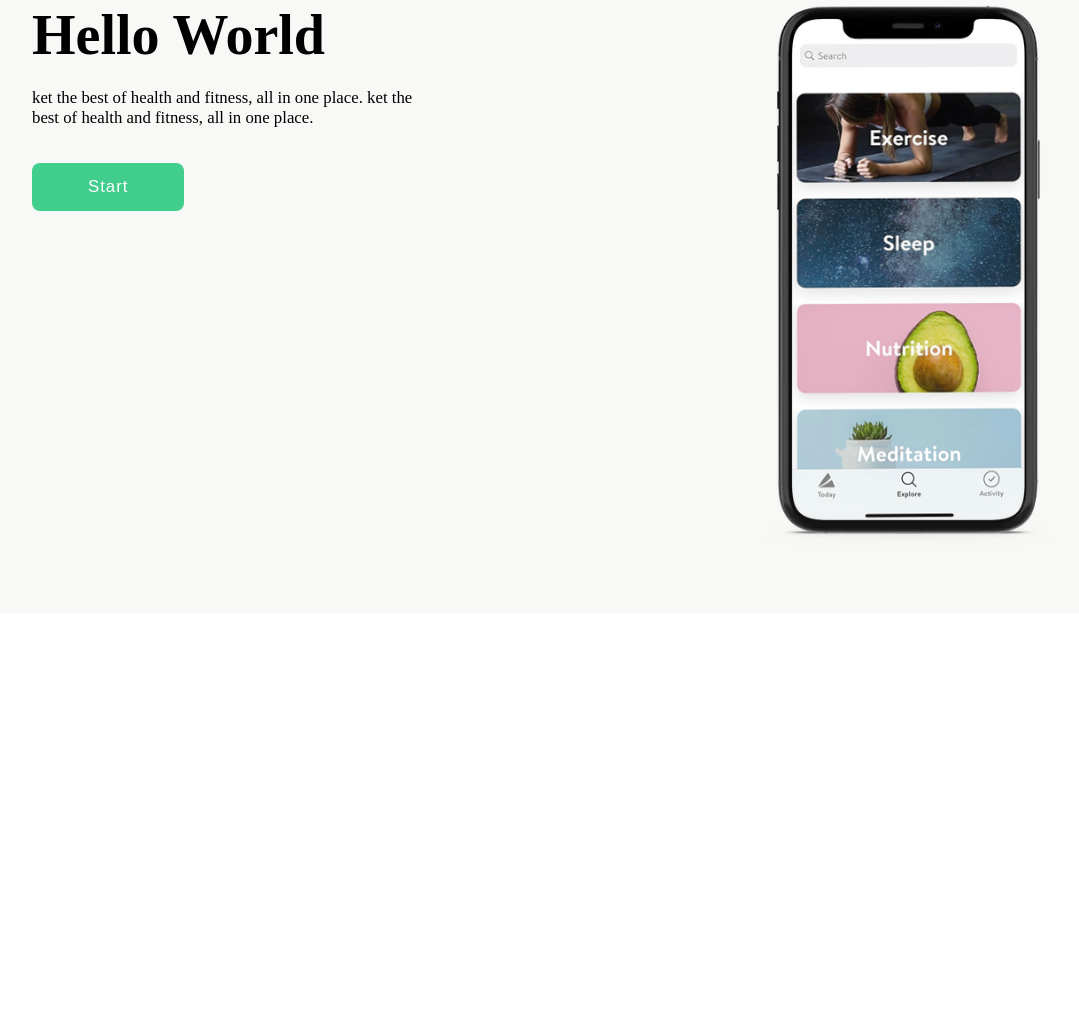
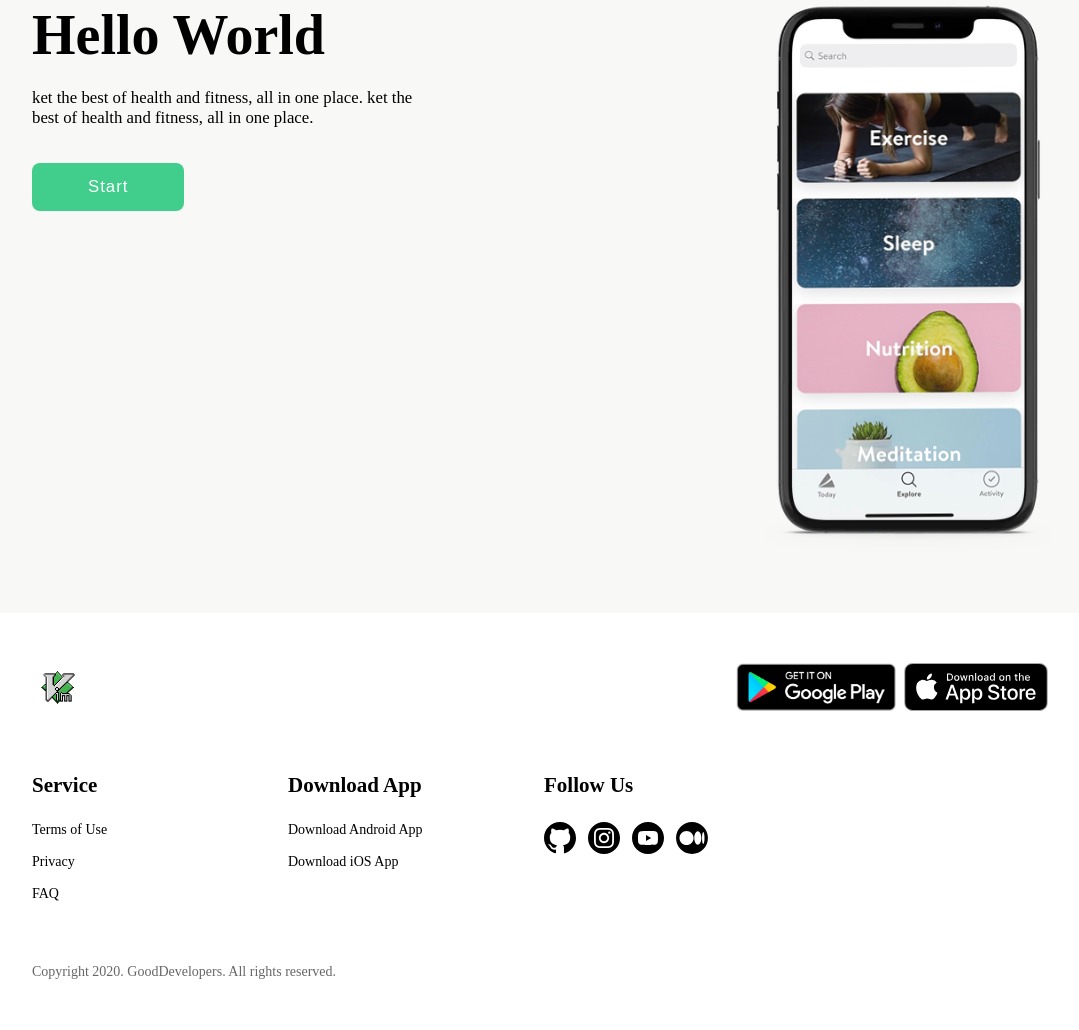
Before and after one commit to Good-Developers/vim-note, a plain HTML site: page index.html in a window 1280 px wide. Shown: the part 1629-2659 px from the top of the page, without its empty margins (96-1175 px from the left). Before the commit the page ends 2242 px from the top, so only its background shows below. Drawn offline with Linux system fonts and the light colour scheme.

Commit message:
푸터 추가

```diff
--- a/css/main.css
+++ b/css/main.css
@@ -17,6 +17,17 @@ h5,
 h6,
 p {
   margin: 0;
+}
+
+a {
+  color: inherit;
+  text-decoration: none;
+}
+
+ul,
+li {
+  padding: 0;
+  list-style: none;
 }
 
 /* Container */
@@ -128,6 +139,77 @@ p {
   font-size: 1.2rem;
 }
 
+/* Footer */
+
+/* section-01 */
+.footer .footer-section-01 {
+  padding-top: 50px;
+}
+
+.footer .footer-brand {
+  display: flex;
+  justify-content: space-between;
+}
+
+.footer-brand .footer-logo img {
+  width: 50px;
+  height: 50px;
+}
+
+.footer-brand .footer-appstore {
+  display: flex;
+}
+
+.footer-appstore img {
+  width: 160px;
+  height: 48px;
+}
+
+/* section-02 */
+.footer .footer-section-02 {
+  padding: 40px 0;
+}
+
+.footer-navigation {
+  display: flex;
+}
+
+.footer-navigation .footer-nav {
+  flex: 1;
+}
+
+.footer-nav h4 {
+  margin: 16px 0;
+  font-size: 1.5rem;
+}
+
+.footer-nav li {
+  padding: 8px 0;
+}
+
+.footer-nav .footer-social-nav {
+  display: flex;
+}
+
+.footer-nav .footer-social-nav img {
+  width: 32px;
+  height: 32px;
+  margin-right: 12px;
+}
+
+/* section 03 */
+.footer .footer-section-03 {
+  padding-bottom: 50px;
+}
+
+.footer-copyright {
+  display: flex;
+}
+
+.footer-copyright p {
+  color: #676767;
+}
+
 /* Button */
 
 .btn {
--- a/index.html
+++ b/index.html
@@ -63,8 +63,76 @@
       </div>
     </section>
 
-    <footer>
-      <!-- TODO: Footer -->
+    <footer class="footer">
+      <div class="container">
+        <section class="footer-section-01">
+          <div class="footer-brand">
+            <div class="footer-logo">
+              <a href="#"><img src="./img/logo.png" /></a>
+            </div>
+
+            <div class="footer-appstore">
+              <a href="#">
+                <img src="./img/appstore/android.png" />
+              </a>
+              <a href="#">
+                <img src="./img/appstore/ios.svg" />
+              </a>
+            </div>
+          </div>
+        </section>
+
+        <section class="footer-section-02">
+          <div class="footer-navigation">
+            <div class="footer-nav">
+              <h4 class="footer-nav__title">Service</h4>
+              <ul class="footer-service-nav">
+                <li><a href="#">Terms of Use</a></li>
+                <li><a href="#">Privacy</a></li>
+                <li><a href="#">FAQ</a></li>
+              </ul>
+            </div>
+
+            <div class="footer-nav">
+              <h4 class="footer-nav__title">Download App</h4>
+              <ul class="footer-download-nav">
+                <li>
+                  <a href="#">Download Android App</a>
+                </li>
+                <li>
+                  <a href="#">Download iOS App</a>
+                </li>
+              </ul>
+            </div>
+
+            <div class="footer-nav">
+              <h4 class="footer-nav__title">Follow Us</h4>
+              <ul class="footer-social-nav">
+                <li>
+                  <a href="#"><img src="./img/social/github.svg" /></a>
+                </li>
+                <li>
+                  <a href="#"><img src="./img/social/instagram.svg" /></a>
+                </li>
+                <li>
+                  <a href="#"><img src="./img/social/youtube.svg" /></a>
+                </li>
+                <li>
+                  <a href="#"><img src="./img/social/medium.svg" /></a>
+                </li>
+              </ul>
+            </div>
+
+            <div class="footer-nav"><!-- placeholder --></div>
+          </div>
+        </section>
+
+        <section class="footer-section-03">
+          <div class="footer-copyright">
+            <p>Copyright 2020. GoodDevelopers. All rights reserved.</p>
+          </div>
+        </section>
+      </div>
     </footer>
   </body>
 </html>
```
Also changed, not shown: img/appstore/android.png (added), img/appstore/ios.svg (added), img/logo.png (added), img/social/facebook.svg (added), img/social/github.svg (added), img/social/instagram.svg (added), img/social/medium.svg (added), img/social/youtube.svg (added).
